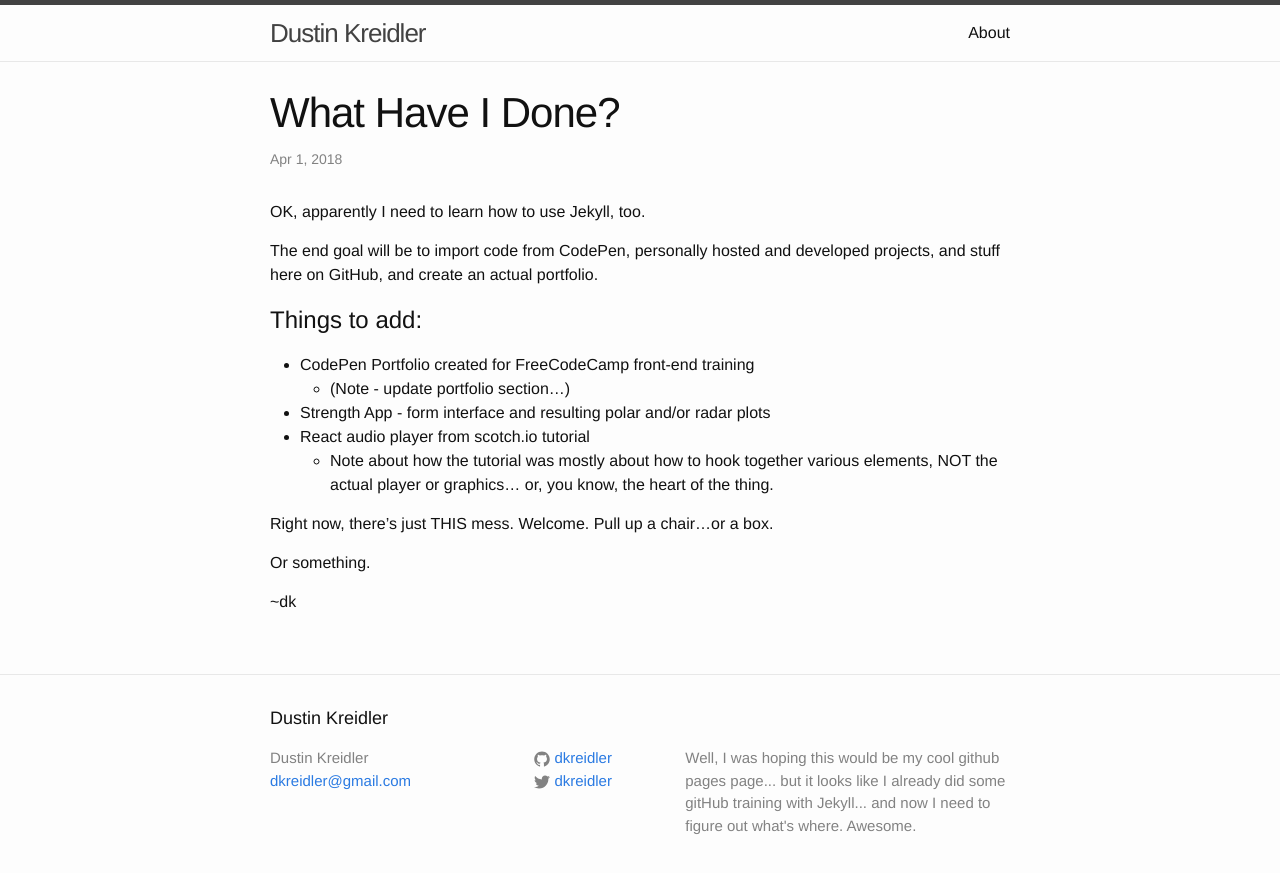
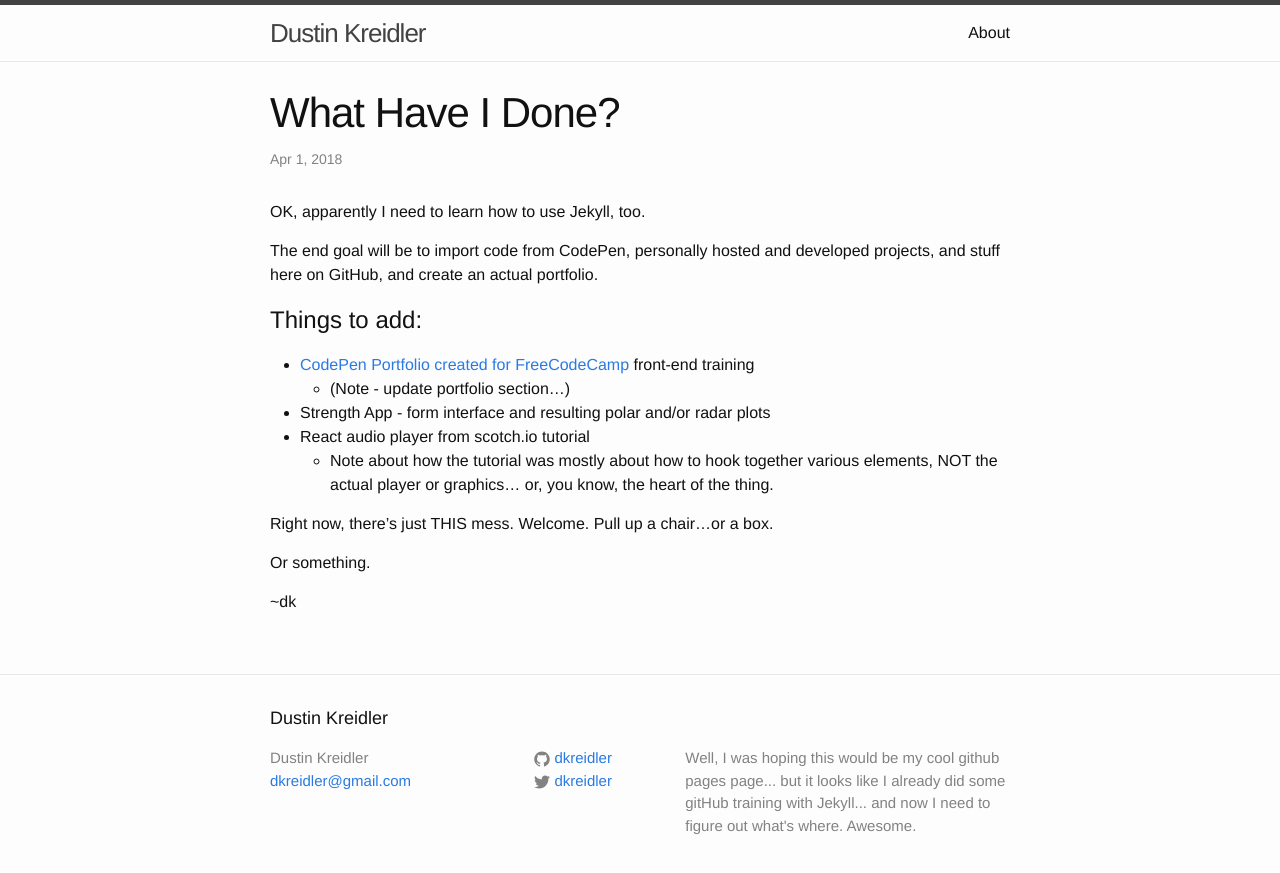
Before and after one commit to dkreidler/dkreidler.github.io, a Jekyll site: the page built from _posts/2018-03-31-What-Have-I-Done.markdown, in a window 1280 px wide. Shown: the top 873 px of the page. Built offline with Jekyll 4.4.1, drawn with Linux system fonts in a browser that asks for light colours; part of the change alters nothing that is shown.

```diff
--- a/_posts/2018-03-31-What-Have-I-Done.markdown
+++ b/_posts/2018-03-31-What-Have-I-Done.markdown
@@ -10,7 +10,7 @@ The end goal will be to import code from CodePen, personally hosted and develope
 projects, and stuff here on GitHub, and create an actual portfolio.
 
 # Things to add:
-+ CodePen Portfolio created for FreeCodeCamp front-end training
++ <a href="https://dkreidler.github.com/portfollio.html">CodePen Portfolio created for FreeCodeCamp</a> front-end training
      - (Note - update portfolio section...)
 + Strength App - form interface and resulting polar and/or radar plots
 + React audio player from scotch.io tutorial
```
